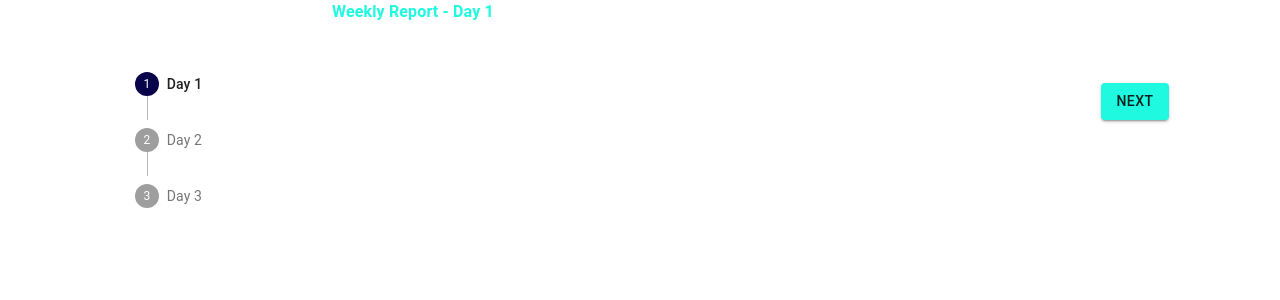
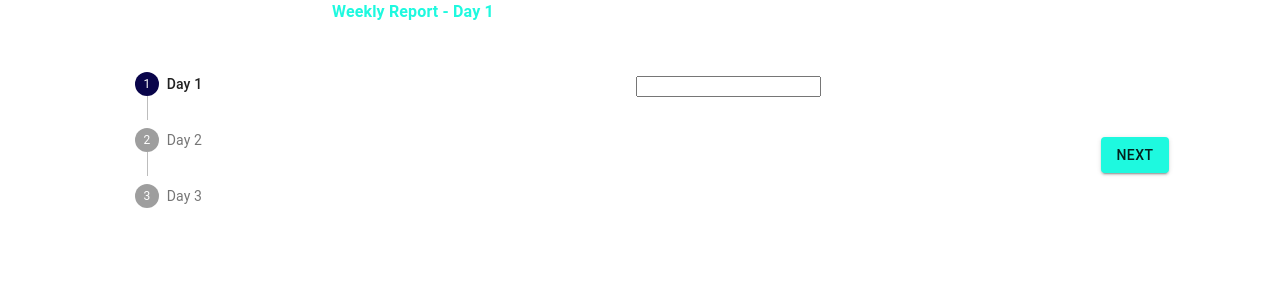
Before and after one commit to pr1m0x-challenges/planetly, a React (Create React App) app: page / in a window 1280 px wide. Shown: the top 300 px of the page. Built offline with nearby package versions, Linux system fonts and the light colour scheme.

Commit message:
implemented data flow to FormStepPage

```diff
--- a/src/Components/MultiStepForm/FormStepPage.tsx
+++ b/src/Components/MultiStepForm/FormStepPage.tsx
@@ -1,18 +1,24 @@
 import { FC, ReactElement } from 'react';
-import Typography from '@material-ui/core/Typography';
-
-interface IProps {
-  pageStep: number;
-}
+import { Typography, Grid } from '@material-ui/core';
+import { IProps } from '../../interfaces/interfaces';
 
 export const FormStepPage: FC<IProps> = (props): ReactElement => {
-  const { pageStep } = props;
+  const { pageStep, formData } = props;
 
   return (
     <>
       <Typography color="secondary" variant="body1" gutterBottom style={{ fontWeight: 'bold', marginBottom: '35px' }}>
         Weekly Report - Day {pageStep + 1}
       </Typography>
+      <Grid container spacing={4}>
+        <Grid item>
+          <Typography style={{ color: 'white' }} variant="h4" gutterBottom>
+            Weekly Report - Day
+            <input type="text" />
+            Weekly Report
+          </Typography>
+        </Grid>
+      </Grid>
     </>
   );
 };
--- a/src/Components/MultiStepForm/MultiStepForm.tsx
+++ b/src/Components/MultiStepForm/MultiStepForm.tsx
@@ -1,4 +1,4 @@
-import { useState } from 'react';
+import { useState, ReactElement } from 'react';
 import { Grid, Paper, Stepper, Step, StepLabel, Button } from '@material-ui/core';
 import CssBaseline from '@material-ui/core/CssBaseline';
 import { FormStyles } from '../../styles/FormStyles';
@@ -7,9 +7,9 @@ import { FormStepPage } from './FormStepPage';
 const useStyles = FormStyles();
 const steps = ['Day 1', 'Day 2', 'Day 3'];
 
-function getStepContent(step: number) {
-  return <FormStepPage pageStep={step} />;
-}
+const getStepContent = (pageStep: number, formData: object): ReactElement => {
+  return <FormStepPage pageStep={pageStep} formData={formData} />;
+};
 
 export default function MultiStepForm() {
   const classes = useStyles();
@@ -47,7 +47,7 @@ export default function MultiStepForm() {
                 </Paper>
               </Grid>
               <Grid item md={12} lg={8}>
-                {getStepContent(activeStep)}
+                {getStepContent(activeStep, formData)}
 
                 <div className={classes.buttons}>
                   {activeStep !== 0 && (
--- /dev/null
+++ b/src/interfaces/interfaces.ts
@@ -0,0 +1,4 @@
+export interface IProps {
+  pageStep: number;
+  formData: object;
+}
```
Also changed, not shown: src/Components/TextInput.tsx (added, +20 -0 lines).
